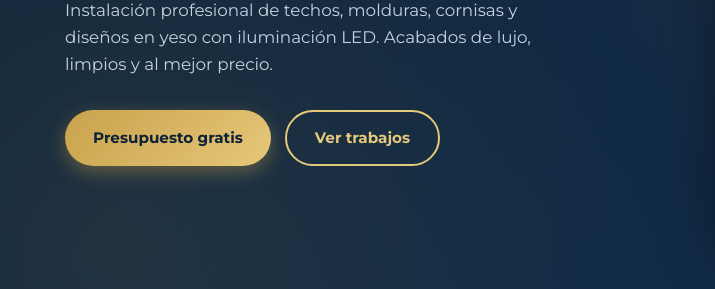
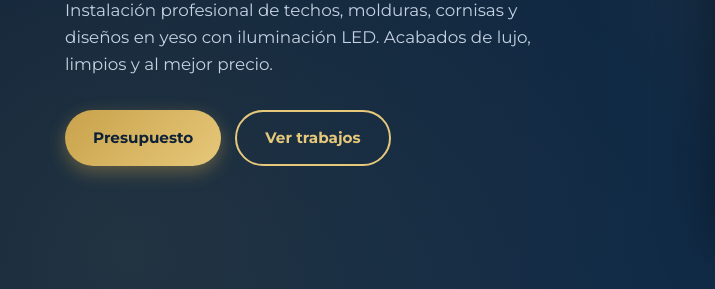
Before and after one commit to Mahjoubdigital/Aljibs-Pro, a plain HTML site: page index.html in a window 1280 px wide. Shown: the part 425-714 px from the top of the page, 0-715 px from the left. Drawn offline with Linux system fonts and the light colour scheme.

Commit message:
Update cta_quote text in index.html

```diff
--- a/index.html
+++ b/index.html
@@ -418,7 +418,7 @@ es:{
  hero_badge:"✦ Expertos en yeso y escayola en Tánger",
  hero_title:"Decoración en yeso que <em>transforma</em> tu hogar",
  hero_sub:"Instalación profesional de techos, molduras, cornisas y diseños en yeso con iluminación LED. Acabados de lujo, limpios y al mejor precio.",
- cta_quote:"Presupuesto gratis", cta_gallery:"Ver trabajos",
+ cta_quote:"Presupuesto", cta_gallery:"Ver trabajos",
  services_title:"Nuestros servicios", services_sub:"Todo tipo de decoración en yeso, con diseño e instalación incluidos. Haz clic en cada servicio para ver más.",
  s1t:"Techos y falsos techos", s1d:"Techos de yeso y pladur con diseños modernos de varios niveles.",
  s1i:"Incluye:<br>• Diseño y montaje de techos de varios niveles<br>• Perfilería certificada y acabado sin grietas<br>• Instalación de focos y luz LED",
```
